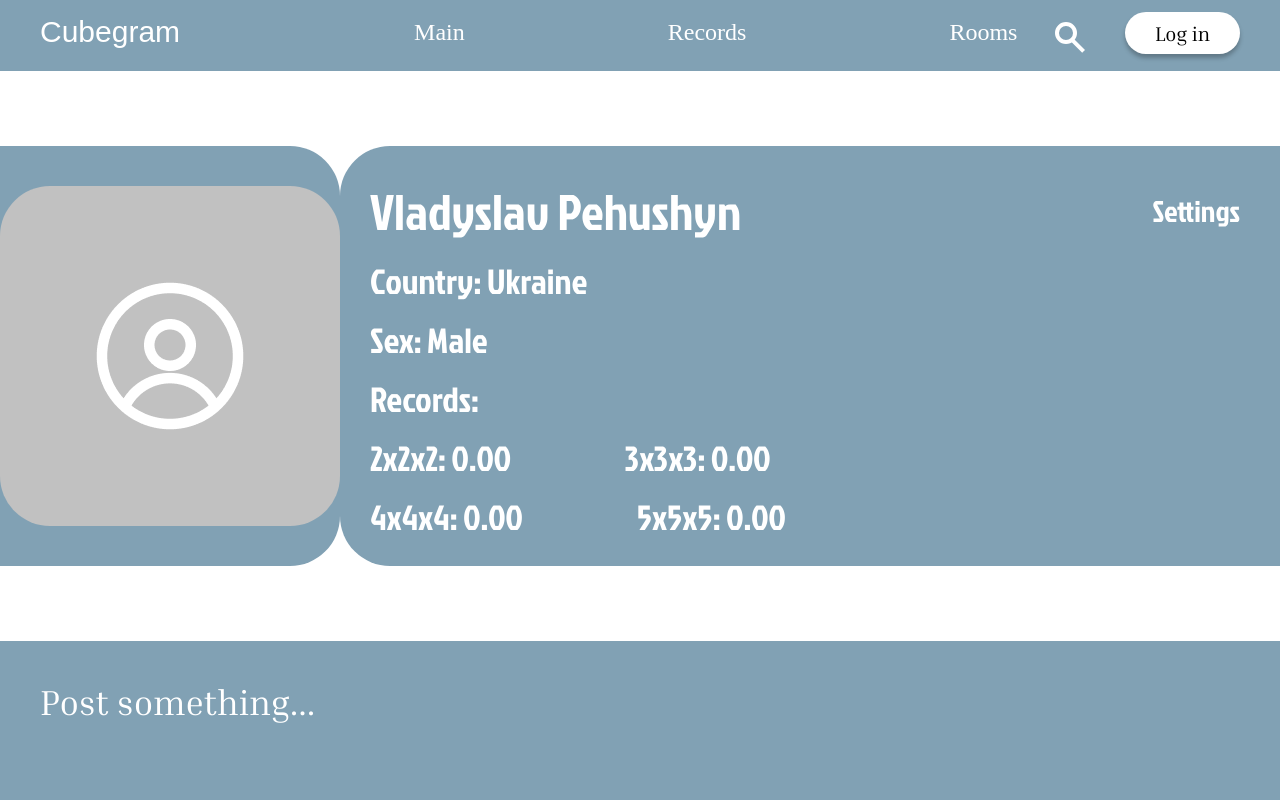
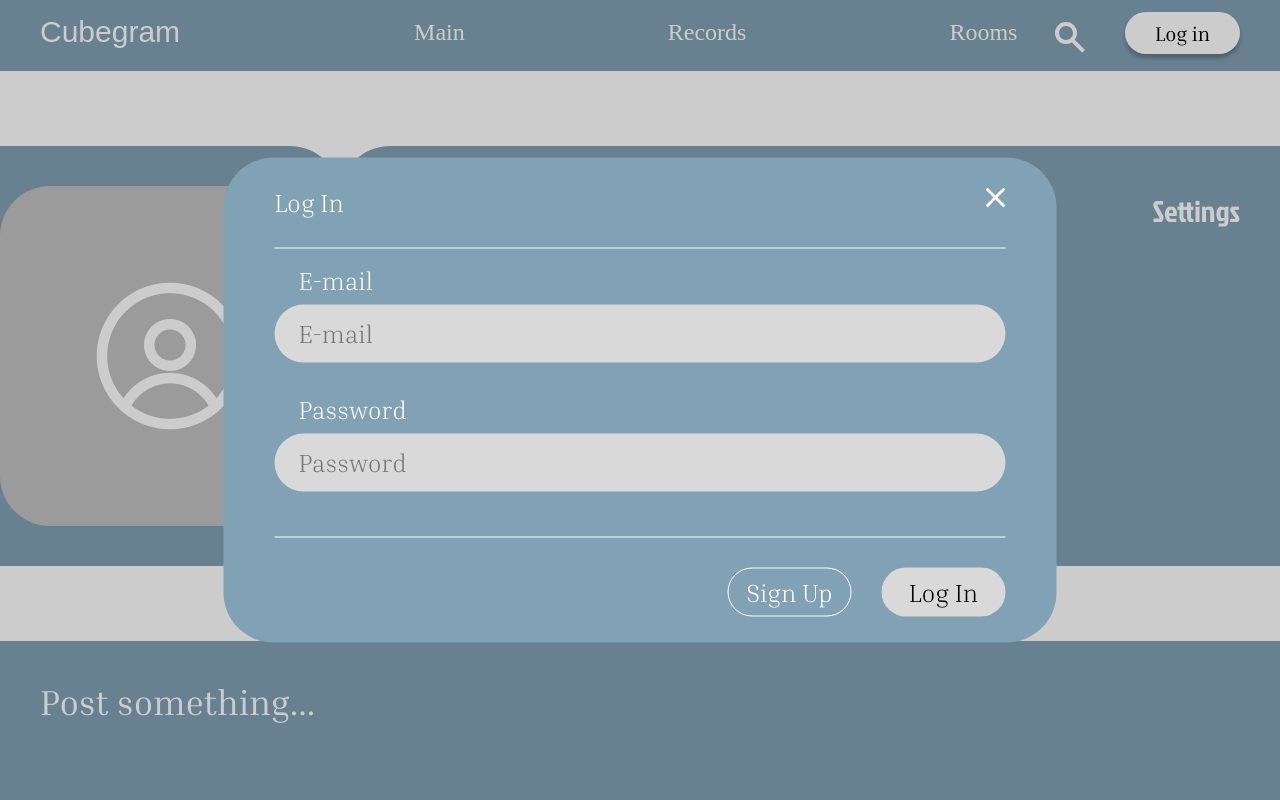
Before and after one commit to valdiks1/social-network-cubegram, a React (Vite) app in the folder frontend/: page /myprofile in a window 1280 px wide. Both pictures are taken after a click on the button "Log in". Shown: the top 800 px of the page. Built offline with nearby package versions, Linux system fonts and the light colour scheme; a web font is replaced by a local one.

Commit message:
add component LogInModal

```diff
--- /dev/null
+++ b/frontend/src/components/LogInModal/LogInModal.css
@@ -0,0 +1,122 @@
+.login-modal{
+    position: fixed;
+    top: 0;
+    left: 0;
+    width: 100%;
+    height: 100%;
+    background-color: rgba(0, 0, 0, 0.2);
+}
+
+.login-modal-content{
+    max-width: 833px;
+    width: 100%;
+    height: 485px;
+    position: fixed;
+    top: 50%;
+    left: 50%;
+    background-color: #81A1B4;
+    transform: translate(-50%,-50%);
+    border-radius: 50px;
+    padding: 30px 51px;
+}
+
+
+.login-modal-header{
+    width: 100%;
+    display: flex;
+    justify-content: space-between;
+    border-bottom: 1px solid #fff;
+}
+
+.login-modal-header h2{
+    font-size: 25px;
+    color: #fff;
+    font-family: 'Inria Serif';
+    font-weight: 300;
+    margin-bottom: 30px;
+}
+
+.login-modal-header .close{
+    cursor: pointer;
+}
+
+.login-modal-body{
+    padding-top: 17px;
+    border-bottom: 1px solid #fff;
+}
+
+.login-modal-body .form-item:first-child{
+    margin-bottom: 32px;
+}
+
+.login-modal-body .form-item:last-child{
+    margin-bottom: 45px;
+}
+
+.login-modal-body .form-item{
+    display: flex;
+    flex-direction: column;
+}
+
+.login-modal-body .form-item label{
+    padding-left: 24px;
+    width: 100%;
+    color: #fff;
+    font-size: 25px;
+    font-family: 'Inria Serif';
+    font-weight: 300;
+    margin-bottom: 9px;
+}
+
+.login-modal-body .form-item input{
+    width: 100%;
+    height: 58px;
+    padding-left: 24px;
+    border: none;
+    background-color: #D9D9D9;
+    border-radius: 50px;
+    font-size: 25px;
+    font-family: 'Inria Serif';
+    font-weight: 300;
+}
+
+.login-modal-body .form-item input:focus{
+    border: none;
+}
+
+.login-modal-footer{
+    padding-top: 30px;
+    display: flex;
+    justify-content: end;
+}
+
+.login-modal-footer .signup{
+    color: #fff;
+    border: #fff 1px solid;
+    border-radius: 50px;
+    width: 124px;
+    height: 49px;
+    display: flex;
+    align-items: center;
+    justify-content: center;
+    text-decoration: none;
+    font-size: 25px;
+    font-family: 'Inria Serif';
+    font-weight: 300;
+    margin-right: 30px;
+}
+
+.login-modal-footer .login{
+    border: none;
+    border-radius: 50px;
+    background-color: #D9D9D9;
+    width: 124px;
+    height: 49px;
+    display: flex;
+    justify-content: center;
+    align-items: center;
+    font-size: 25px;
+    font-weight: 300;
+    font-family: 'Inria Serif';
+    cursor: pointer;
+}
--- /dev/null
+++ b/frontend/src/components/LogInModal/LogInModal.jsx
@@ -0,0 +1,45 @@
+import './LogInModal.css';
+import cross from "../../assets/images/cross.svg";
+import {Link} from 'react-router';
+
+const LogInModal = ({ call, onDestroy }) => {
+    if (!call) {
+        return null;
+    }
+
+    const closeWnd = (e) => {
+        if (e.target.className === 'login-modal') {
+            onDestroy();
+        }
+    }
+
+    return (
+        <div onClick={closeWnd} className='login-modal'>
+            <div className='login-modal-content'>
+                <div className="login-modal-header">
+                    <h2>Log In</h2>
+                    <div onClick={onDestroy} className="close"><img src={cross} alt="close" /></div>
+                </div>
+                <div className="login-modal-body">
+                    <form>
+                        <div className="form-item">
+                            <label htmlFor="email">E-mail</label>
+                            <input placeholder='E-mail' id='email' type="email" />
+                        </div>
+                        <div className="form-item">
+                            <label htmlFor="pass">Password</label>
+                            <input placeholder='Password' type="password" id='pass' />
+                        </div>
+                    </form>
+                </div>
+                <div className="login-modal-footer">
+                    <Link className='signup'>Sign Up</Link>
+                    <button className='login' type='submit'>Log In</button>
+                </div>
+
+            </div>
+        </div>
+    );
+}
+
+export default LogInModal
--- a/frontend/src/components/Navbar/Navbar.jsx
+++ b/frontend/src/components/Navbar/Navbar.jsx
@@ -1,10 +1,14 @@
 import { Link, NavLink } from "react-router";
 import SearchI from "../../assets/Search.svg";
+import LogInModal from "../LogInModal/LogInModal";
 import "./Navbar.css";
+import {useState} from 'react';
 
 const Navbar = () => {
 
-    return(
+    const [modalState, setModalState] = useState(false);
+
+    return(<>
         <header>
             <nav>
                 <div className="navbar-inner">
@@ -18,11 +22,13 @@ const Navbar = () => {
                     </ul>
                     <div className="right">
                         <a href=""><img className="searchI" src={SearchI}/></a>
-                        <button className="login-btn">Log in</button>
+                        <button onClick={() => setModalState(true)} className="login-btn">Log in</button>
                     </div>
                 </div>
             </nav>
         </header>
+        <LogInModal call={modalState} onDestroy={() => setModalState(false)} />
+        </>
     )
 }
 
```
Also changed, not shown: frontend/src/assets/images/cross.svg (added).
